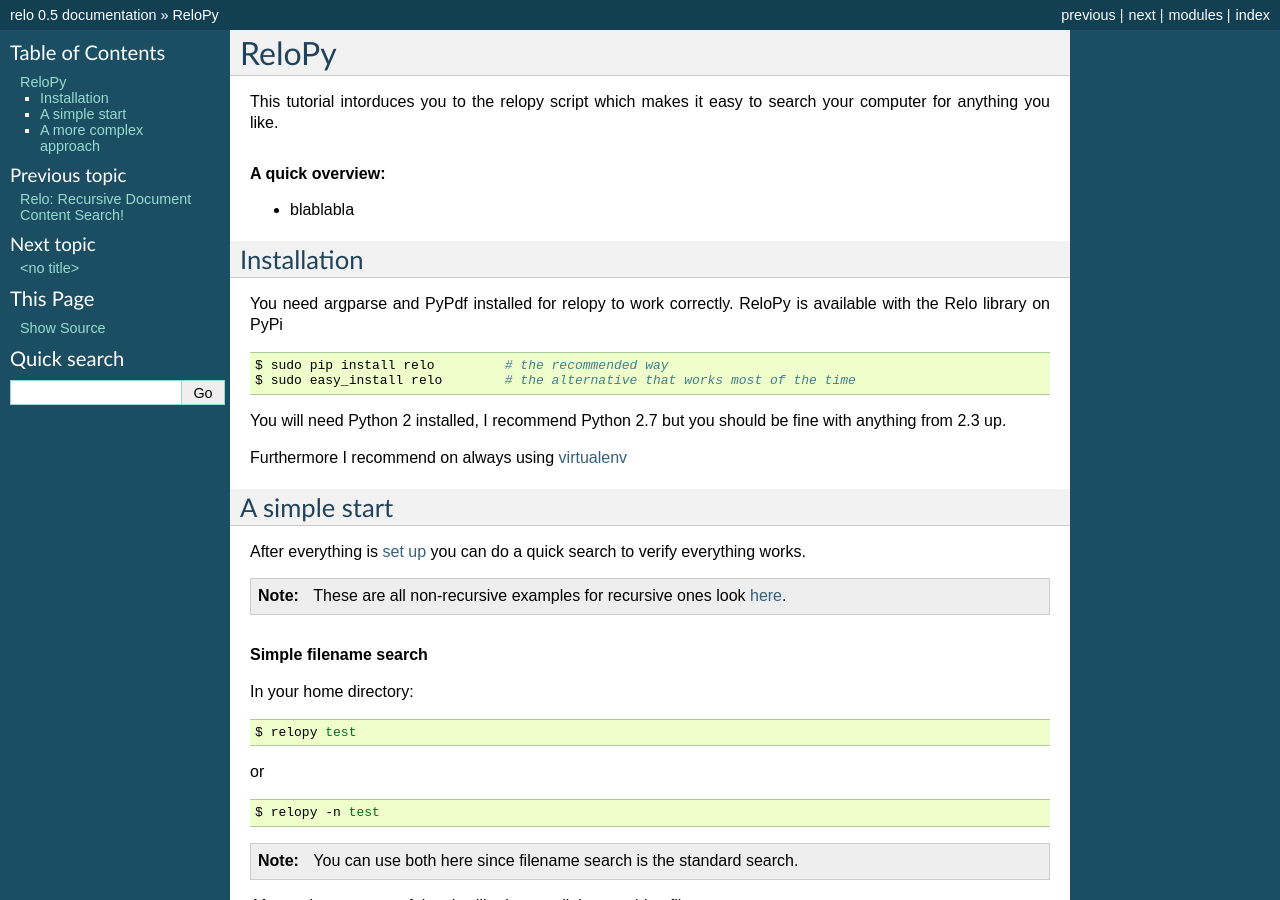
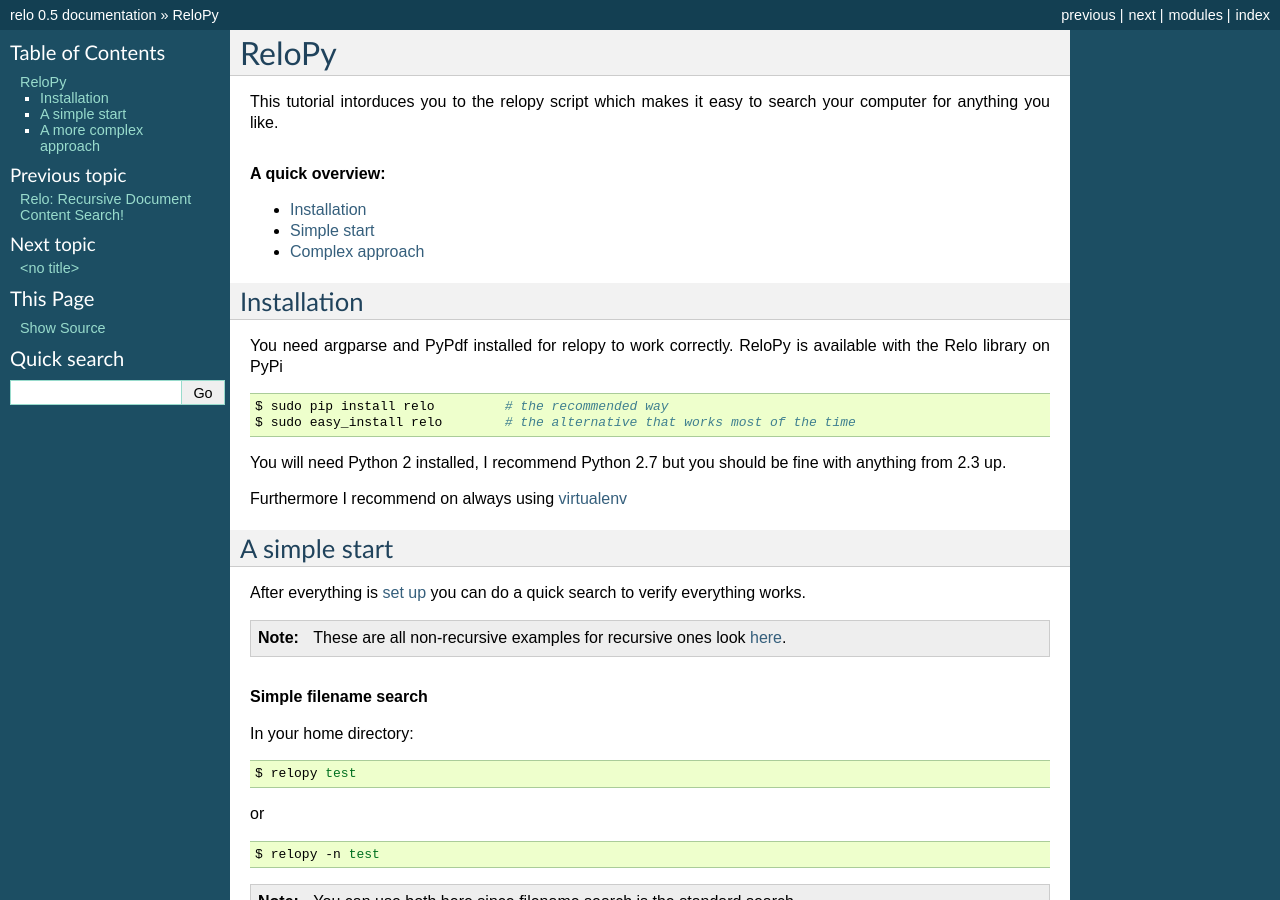
Before and after one commit to cwoebker/relo, a Sphinx documentation site: the page built from docs/relopy.rst, in a window 1280 px wide and 900 px high. Built offline with Sphinx 7.4.7, drawn with Linux system fonts in a browser that asks for light colours.

Commit message:
fixed relopy doc

```diff
--- a/docs/relopy.rst
+++ b/docs/relopy.rst
@@ -10,7 +10,9 @@
 
 .. rubric:: A quick overview:
 
-* blablabla
+* `Installation <#installation>`_
+* `Simple start <#simple>`_
+* `Complex approach <#complex>`_
 
 .. _installation:
 
```
